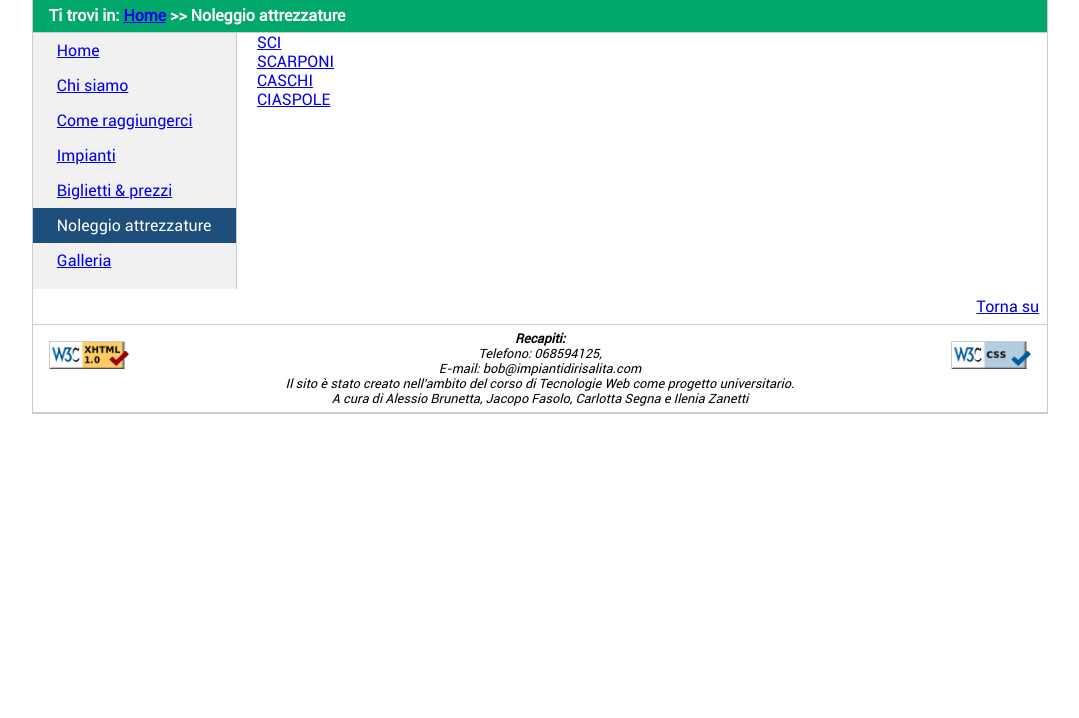
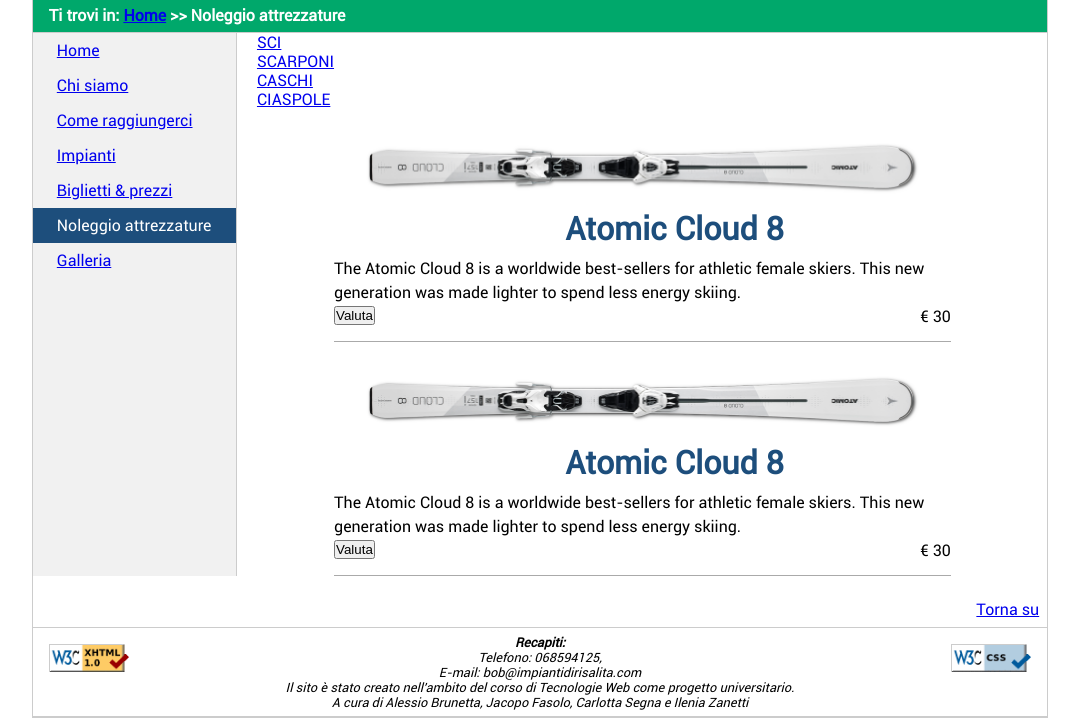
Before and after one commit to JacopoFasolo/Bob-TW, a PHP site: page /Bob-TW/noleggio_attrezzatura.php in a window 1280 px wide. Shown: the part 192-910 px from the top of the page, without its empty margins (100-1179 px from the left). Before the commit the page ends 606 px from the top, so only its background shows below. Run offline with PHP 8.4, Linux system fonts and the light colour scheme.

Commit message:
fatto cose

```diff
--- a/css/style.css
+++ b/css/style.css
@@ -604,3 +604,30 @@ max-width: 80%;
 .lightbox-target:target a.lightbox-close {
 top: 0px;
 }
+
+/* noleggio attrezzatura */
+
+.prodottonoleggio{
+	margin: 1em 0 1em 10%;
+	width: 80%;
+	border-bottom: 1px solid #AAA;
+	padding-bottom: 1em;
+	padding-top: 1em;
+}
+
+.prodottonoleggio img{
+	width: 90%;
+	margin-left: 5%;
+}
+
+.prodottonoleggio h1{
+	color: black;
+	text-align: left;
+	padding-left: 2em;
+}
+
+.prezzoprodotto{
+	float: right;
+	font-size: 1.5em;
+	font-style: bold;
+}
--- a/html/noleggio_attrezzatura.html
+++ b/html/noleggio_attrezzatura.html
@@ -13,6 +13,22 @@
 			<br/>
 			<a href="visoggetti.php?nometab=ciaspole" tabindex="23">CIASPOLE</a>
 
+			<div class="prodottonoleggio">
+				<img src="img/Prodotti/Sci/atomic_cloud8.png" alt="Atomic Cloud 8"/>
+				<h1>Atomic Cloud 8</h1>
+				<p>The Atomic Cloud 8 is a worldwide best-sellers for athletic female skiers. This new generation was made lighter to spend less energy skiing.</p>
+				<p class ="prezzoprodotto">&euro; 30</p>
+				<input type="button" value="Valuta"/>
+			</div>
+
+			<div class="prodottonoleggio">
+				<img src="img/Prodotti/Sci/atomic_cloud8.png" alt="Atomic Cloud 8"/>
+				<h1>Atomic Cloud 8</h1>
+				<p>The Atomic Cloud 8 is a worldwide best-sellers for athletic female skiers. This new generation was made lighter to spend less energy skiing.</p>
+				<p class ="prezzoprodotto">&euro; 30</p>
+				<input type="button" value="Valuta"/>
+			</div>
+
 		</div>
 		<!--middle-->
 	</div>
```
Also changed, not shown: Database/implementazionedatabase.sql (+20 -0 lines), img/Prodotti/Sci/atomic_cloud8.png (added), img/Prodotti/Sci/atomic_performer_XT_fibre.png (added), img/Prodotti/Sci/black_crows_orb_RT.png (added).
